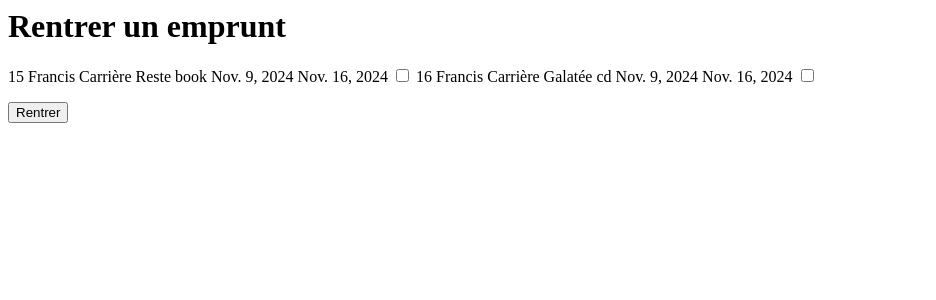
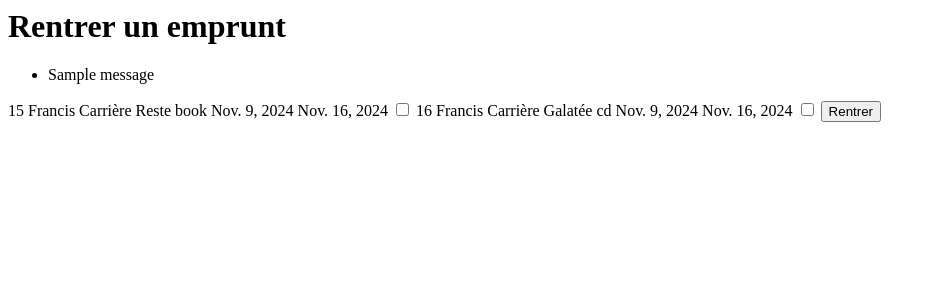
Before and after one commit to JCthedevelop3r/Creer_un_logiciel_de_gestion_de_mediatheque, a Django app: page /return_borrowing in a window 1280 px wide. Shown: the top 300 px of the page, without its empty margins (0-936 px from the left). Run offline with Django 5.2, Linux system fonts and the light colour scheme; data comes from the database, SQL or seed files in the repository; both versions use the stored data as it was after the commit; tables that the repository leaves empty hold one stand-in row (values such as "Sample post"); one stand-in notice (Sample message) is shown.

Commit message:
Allow the return of a borrowing

```diff
--- a/librarians/templates/librarians/return_borrowing.html
+++ b/librarians/templates/librarians/return_borrowing.html
@@ -3,8 +3,18 @@
         <div class="content-return-borrowing-container">
             <h1 class="return-borrowing-heading">Rentrer un emprunt</h1>
             <form action="" method="post" class="select-borrowing-form">
+                {% if messages %}
+                <ul class="messages">
+                    {% for message in messages %}
+                    {% if message.tags %}
+                    <li class="{{ message.tags }}">{{ message }}</li>
+                    {% endif %}
+                    {% endfor %}
+                </ul>
+                {% endif %}
+                {% csrf_token %}
                 {% for borrowing in borrowings_list %}
-        <label for="info-borrowing" class="info-borrowing">
+                <label for="info-borrowing-{{ borrowing.id }}" class="info-borrowing">
                     <span class="borrowing-id">{{ borrowing.id }}</span>
                     <span class="first-name">{{ borrowing.member.user.first_name }}</span>
                     <span class="last-name">{{ borrowing.member.user.last_name }}</span>
@@ -16,14 +26,14 @@
                     <span class="is-overdue">RETARD</span>
                     {% endif %}
                 </label>
-        <input type="checkbox" name="info-borrowing" id="info-borrowing" />
+                <input type="checkbox" name="borrowing_ids" value="{{ borrowing.id }}"
+                       id="info-borrowing-{{ borrowing.id }}"/>
+                <input type="hidden" name="member_id_{{ borrowing.id }}" value="{{ borrowing.member.id }}">
                 {% empty %}
                 <p>Il n'y a actuellement aucun emprunt.</p>
                 {% endfor %}
+                <input type="submit" value="Rentrer" class="submit-btn"/>
             </form>
-      <div class="submit-btn-container">
-        <input type="submit" value="Rentrer" class="submit-btn" />
-      </div>
         </div>
     </div>
 </main>
--- a/librarians/urls.py
+++ b/librarians/urls.py
@@ -4,7 +4,7 @@ from . import views
 urlpatterns = [
     path('', views.home),
     path('create_borrowing', views.create_borrowing, name='create_borrowing'),
-    path('return_borrowing', views.return_borrowing),
+    path('return_borrowing', views.return_borrowing, name='return_borrowing'),
     path('display_medias', views.display_medias),
     path('add_media', views.add_media),
     path('create_member', views.create_member),
--- a/librarians/views.py
+++ b/librarians/views.py
@@ -1,4 +1,3 @@
-from datetime import date, timedelta
 from django.shortcuts import render, get_object_or_404, redirect
 from django.contrib.auth.models import User
 from django.contrib import messages
@@ -7,7 +6,7 @@ from itertools import chain
 from django.contrib.contenttypes.models import ContentType
 from .models_borrowing import Borrowing
 from .models_members import Member
-from .models_medias import Book, Cd, Board_game, Dvd
+from .models_medias import Book, Cd, Board_game, Dvd, Media
 
 
 def home(request):
@@ -84,6 +83,28 @@ def create_borrowing(request):
 
 
 def return_borrowing(request):
+    if request.method == 'POST':
+        borrowing_ids = request.POST.getlist('borrowing_ids')
+
+        for borrowing_id in borrowing_ids:
+            borrowing = get_object_or_404(Borrowing, id=borrowing_id)
+            member_id = request.POST.get(f'member_id_{borrowing_id}')
+            member = get_object_or_404(Member, id=member_id)
+            media = borrowing.media
+
+            if media:
+                member.borrowings_number -= 1
+                member.save()
+
+                media.quantity += 1
+                media.save()
+
+                media.media_unavailable()
+                borrowing.delete()
+
+                messages.success(request, "Les emprunts ont été rentrés avec succès.")
+                return redirect('return_borrowing')
+
     borrowings_list = Borrowing.objects.all()
     members_list = Member.objects.all()
     medias_list = chain(Book.objects.all(), Cd.objects.all(), Board_game.objects.all(), Dvd.objects.all())
```
Also changed, not shown: db.sqlite3. Lines whose indentation alone changed are shown as unchanged.
